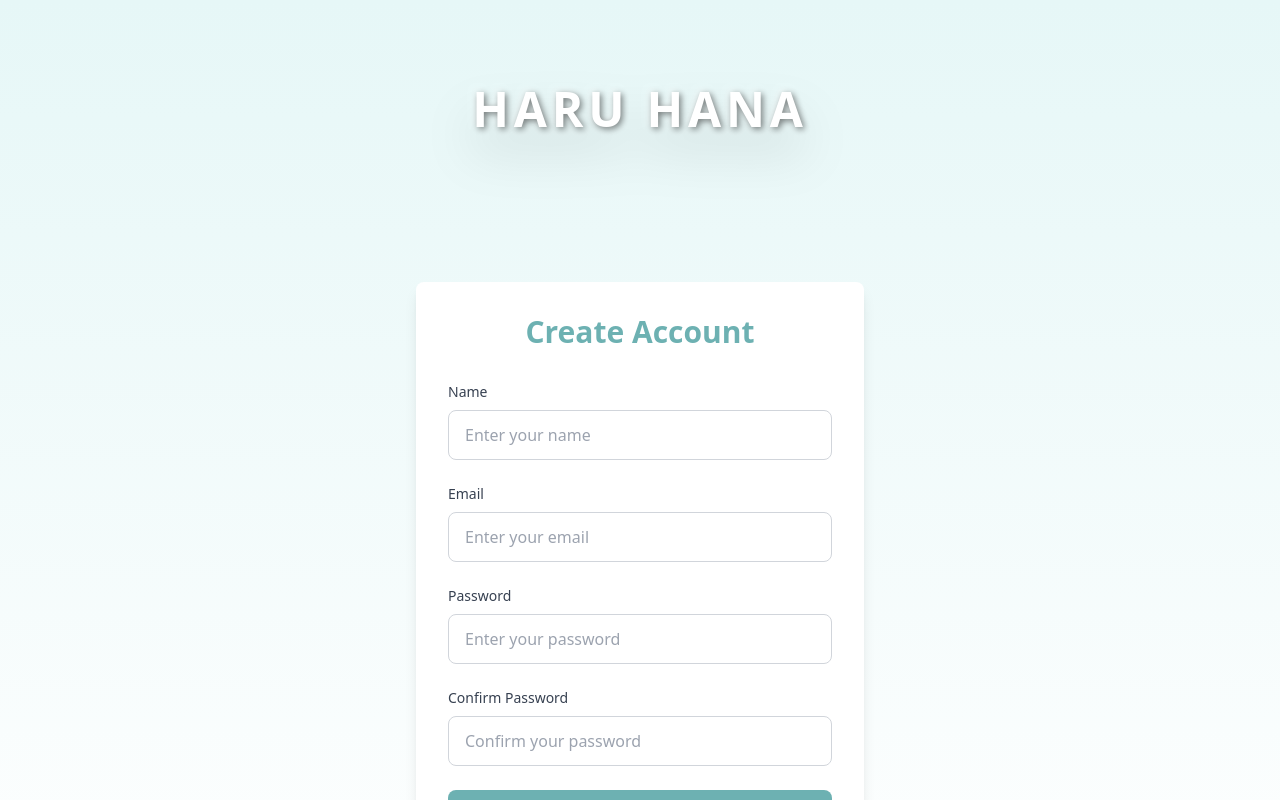
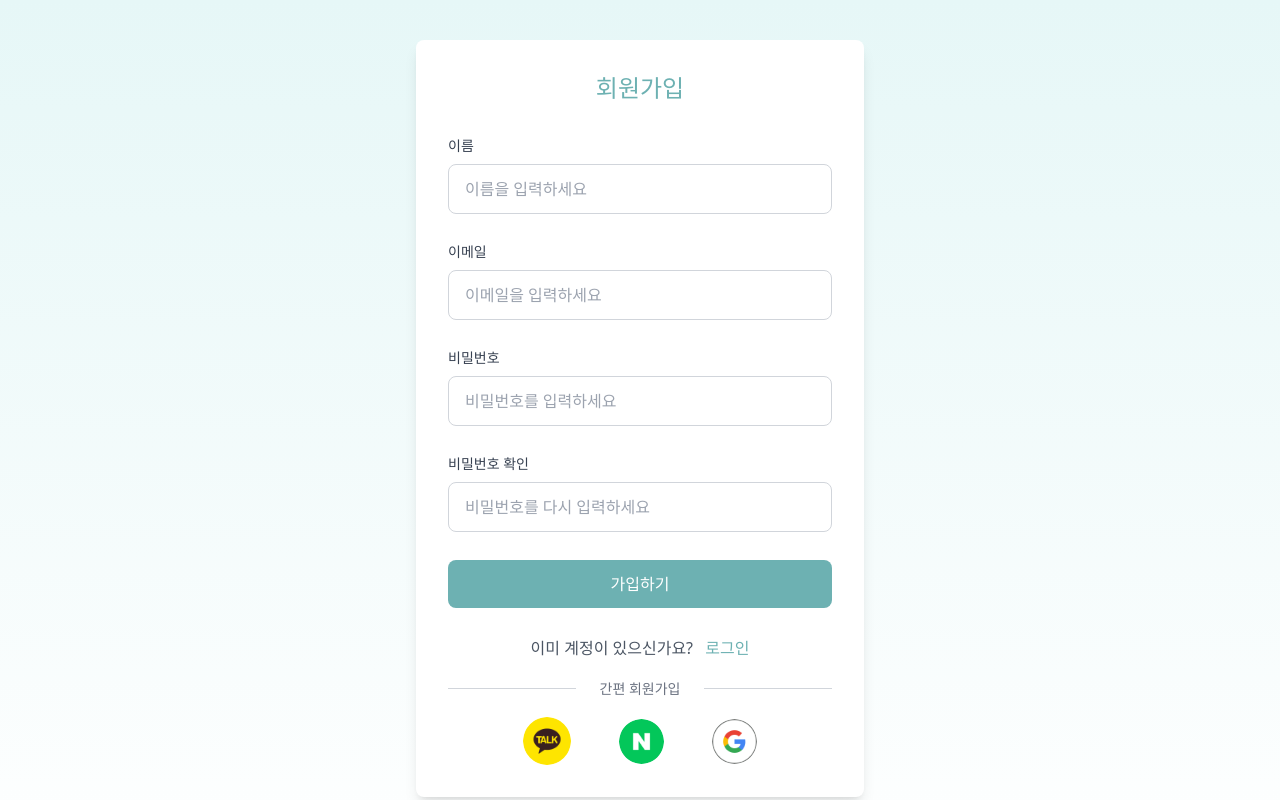
Before and after one commit to woorifisa-service-dev-4th/frontend-4th-haruhana, a Next.js app: page /signup in a window 1280 px wide. Shown: the top 800 px of the page. Built offline with nearby package versions, Linux system fonts and the light colour scheme.

Commit message:
💄 회원가입 화면 UI/UX 개선

```diff
--- a/app/signup/page.jsx
+++ b/app/signup/page.jsx
@@ -4,6 +4,7 @@
 import Title from "../../components/landing/Title";
 import Modal from "../../components/modal/modal"; // 모달 컴포넌트 추가
 import ModalComponent from "../../components/modal/modal-component"; // 모달 내용
+import Image from "next/image"; // Image import 추가
 
 const SignupPage = () => {
   const [name, setName] = useState("");
@@ -38,20 +39,19 @@
   };
 
   return (
-    <div className="min-h-screen bg-gradient-to-b from-[#e6f7f7] to-white flex flex-col items-center justify-center">
-      <Title />
+    <div className="min-h-screen bg-gradient-to-b from-[#e6f7f7] to-white flex flex-col items-center justify-center py-10">
       <div className="w-full max-w-md p-8 bg-white rounded-lg shadow-lg">
-        <h2 className="text-3xl font-bold text-center text-[#6DB1B2] mb-8">
-          Create Account
+        <h2 className="text-2xl font-medium text-[#6DB1B2] text-center mb-8">
+          회원가입
         </h2>
-        <form onSubmit={handleSignup} className="space-y-6">
+        <form onSubmit={handleSignup} className="space-y-7">
           <div>
             <label className="block text-sm font-medium text-gray-700 mb-2">
-              Name
+              이름
             </label>
             <input
               type="text"
-              placeholder="Enter your name"
+              placeholder="이름을 입력하세요"
               value={name}
               onChange={(e) => setName(e.target.value)}
               className="w-full px-4 py-3 rounded-lg border border-gray-300 focus:ring-2 focus:ring-[#6DB1B2] focus:border-transparent transition duration-200"
@@ -59,11 +59,11 @@
           </div>
           <div>
             <label className="block text-sm font-medium text-gray-700 mb-2">
-              Email
+              이메일
             </label>
             <input
               type="email"
-              placeholder="Enter your email"
+              placeholder="이메일을 입력하세요"
               value={email}
               onChange={(e) => setEmail(e.target.value)}
               className="w-full px-4 py-3 rounded-lg border border-gray-300 focus:ring-2 focus:ring-[#6DB1B2] focus:border-transparent transition duration-200"
@@ -71,11 +71,11 @@
           </div>
           <div>
             <label className="block text-sm font-medium text-gray-700 mb-2">
-              Password
+              비밀번호
             </label>
             <input
               type="password"
-              placeholder="Enter your password"
+              placeholder="비밀번호를 입력하세요"
               value={password}
               onChange={(e) => setPassword(e.target.value)}
               className="w-full px-4 py-3 rounded-lg border border-gray-300 focus:ring-2 focus:ring-[#6DB1B2] focus:border-transparent transition duration-200"
@@ -83,37 +83,86 @@
           </div>
           <div>
             <label className="block text-sm font-medium text-gray-700 mb-2">
-              Confirm Password
+              비밀번호 확인
             </label>
             <input
               type="password"
-              placeholder="Confirm your password"
+              placeholder="비밀번호를 다시 입력하세요"
               value={confirmPassword}
               onChange={(e) => setConfirmPassword(e.target.value)}
               className="w-full px-4 py-3 rounded-lg border border-gray-300 focus:ring-2 focus:ring-[#6DB1B2] focus:border-transparent transition duration-200"
             />
           </div>
-          <div className="flex flex-col space-y-4">
+          <div className="flex flex-col space-y-7">
             <button
               type="submit"
-              className="w-full py-3 bg-[#6DB1B2] text-white rounded-lg font-semibold transition duration-300 hover:bg-[#5a9596] focus:outline-none focus:ring-2 focus:ring-[#6DB1B2] focus:ring-opacity-50"
+              className="w-full py-3 bg-[#6DB1B2] text-white rounded-lg font-medium transition duration-300 hover:bg-[#5a9596] focus:outline-none focus:ring-2 focus:ring-[#6DB1B2] focus:ring-opacity-50"
             >
-              Sign Up
+              가입하기
             </button>
+
             <div className="text-center">
-              <span className="text-gray-600">Already have an account? </span>
+              <span className="text-gray-600">이미 계정이 있으신가요? </span>
               <Link
                 href="/login"
-                className="text-[#6DB1B2] hover:underline font-medium"
+                className="text-[#6DB1B2] hover:underline font-medium ml-2"
               >
-                Log In
+                로그인
               </Link>
+            </div>
+
+            <div className="relative flex items-center justify-center">
+              <hr className="w-full border-gray-300" />
+              <span className="absolute bg-white px-6 text-sm text-gray-500">
+                간편 회원가입
+              </span>
+            </div>
+
+            <div className="flex justify-center items-center space-x-12">
+              <div
+                onClick={() => (window.location.href = "/api/auth/kakao")}
+                className="cursor-pointer hover:opacity-80 transition-opacity transform hover:scale-105"
+              >
+                <Image
+                  src="/social/kakao.png"
+                  alt="Kakao"
+                  width={48}
+                  height={48}
+                  className="rounded-full"
+                />
+              </div>
+
+              <div
+                onClick={() => (window.location.href = "/api/auth/naver")}
+                className="cursor-pointer hover:opacity-80 transition-opacity transform hover:scale-105"
+              >
+                <Image
+                  src="/social/naver.png"
+                  alt="Naver"
+                  width={45}
+                  height={45}
+                  className="rounded-full"
+                />
+              </div>
+
+              <div
+                onClick={() => (window.location.href = "/api/auth/google")}
+                className="cursor-pointer hover:opacity-80 transition-opacity transform hover:scale-105"
+              >
+                <Image
+                  src="/social/google.png"
+                  alt="Google"
+                  width={45}
+                  height={45}
+                  className="rounded-full"
+                />
+              </div>
             </div>
           </div>
         </form>
       </div>
-      <div className="mt-8 text-center text-sm text-gray-600">
-        <p>© 2024 Haruhana. All rights reserved.</p>
+      <div className="mt-10 text-center text-sm text-gray-600">
+        <p>© 2025 하루하나. All rights reserved.</p>
       </div>
 
       {/* Modal */}
```
